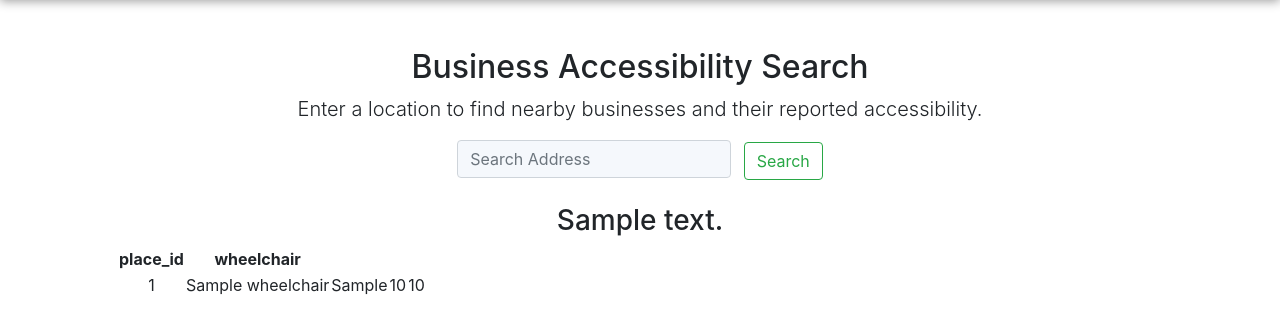
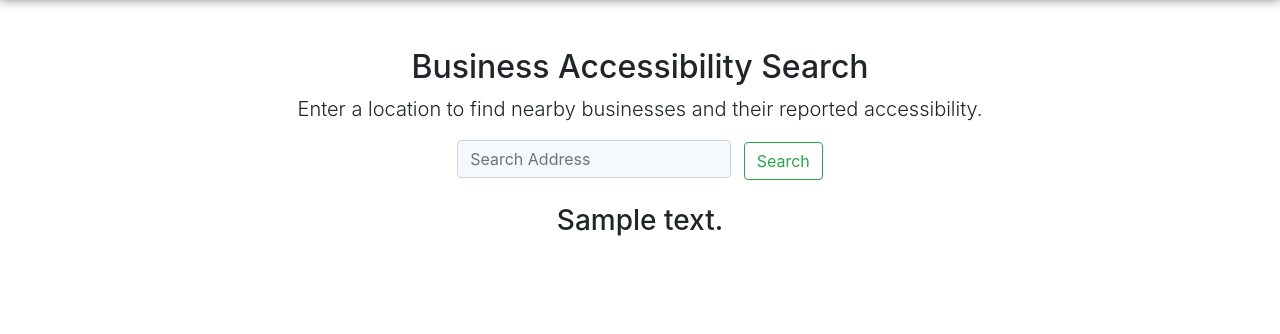
Before and after one commit to SlowMealCheese/accessibility-app, a Flask app: template templates/index.html in a window 1280 px wide. Shown: the part 75-409 px from the top of the page. Run offline with Flask 2, Linux system fonts and the light colour scheme; the template is opened without the code that fills it: most values are stand-ins (such as "Sample title", 1, 10 or a date in 2020); some libraries are stand-ins or nearby versions.

Commit message:
Small html changes

```diff
--- a/templates/index.html
+++ b/templates/index.html
@@ -17,23 +17,4 @@
         <h3>{{ success_message }}</h3>
     {% endif %}
 
-    <table>
-        <thead>
-            <tr>
-                <th>place_id</th>
-                <th>wheelchair</th>
-            </tr>
-        </thead>
-        <tbody>
-            {% for place in Places %}
-            <tr>
-                <td>{{ place.place_id }}</td>
-                <td>{{ place.wheelchair }}</td>
-                <td>{{ place.bathroom_access }}</td>
-                <td>{{ place.door_width }}</td>
-                <td>{{ place.table_height }}</td>
-            </tr>
-            {% endfor %}
-        </tbody>
-    </table>
 {% endblock %}
```
Also changed, not shown: templates/searched.html (+14 -10 lines).
